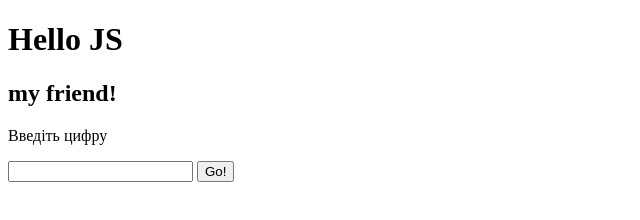
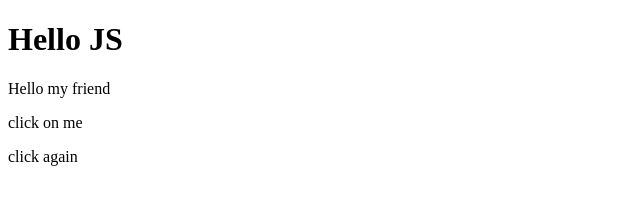
Before and after one commit to TanyaDomaranska14/genius-js-test, a plain HTML site: page index.html in a window 1280 px wide. Shown: the whole page, without its empty margins (0-640 px from the left). Drawn offline with Linux system fonts and the light colour scheme.

Commit message:
Function

```diff
--- a/index.html
+++ b/index.html
@@ -7,11 +7,19 @@
   </head>
   <body>
     <h1>Hello JS</h1>
-    <h2>my friend!</h2>
+    <h2></h2>
     <label>
-      <p>Введіть цифру</p>
-      <input type="number" name="number">
-      <button type="button">Go!</button>
+      <div>
+        <p>Hello my friend</p>
+      </div>
+      <div>
+        <p>click on me</p>
+      </div>
+      <div>
+        <p>click again</p>
+      </div>
+      <!-- <input type="number" name="number">
+      <button type="button">Go!</button> -->
     </label>
     <script src="./js/script.js"></script>
     <script src="./js/scriptOne.js"></script>
--- a/js/scriptOne.js
+++ b/js/scriptOne.js
@@ -44,16 +44,150 @@
 // };
 // showMovie(144);
 
-const addNumber = (number) => {
-    let sum = Number(number) + 10;
-    return console.log(sum);
-}
+// const addNumber = (number) => {
+//     let sum = Number(number) + 10;
+//     return console.log(sum);
+// }
 
-const numberRef = document.querySelector('input[name = "number"]');
+// const numberRef = document.querySelector('input[name = "number"]');
 
-const buttonRef = document.querySelector('button');
+// const buttonRef = document.querySelector('button');
 
-buttonRef.addEventListener('click', () => {
-    addNumber(numberRef.value);
-})
-console.log(numberRef.value);
+// buttonRef.addEventListener('click', () => {
+//     addNumber(numberRef.value);
+// })
+// console.log(numberRef.value);
+
+//! замикання функції
+// function createUrl(domain) {
+//   return function (url) {
+//     return `https://${url}.${domain}`;
+//   };
+// }
+// const comUrl = createUrl("com");
+
+// console.log(comUrl('google'));
+// console.log(comUrl('facebook'));
+
+
+//! this
+// function hello() {
+//     console.log("Hello",this);
+// }
+// hello();
+
+// const user = {
+//     name: "Roman",
+//     sity: 'Ukrainka',
+//     age: 16,
+//     sayHello: hello,
+// }
+
+// user.sayHello()
+
+// function abc() {
+//     console.log(this);
+// }
+// abc();
+
+// document.querySelector('p').onclick = abc;
+
+//!зміна кольору при кліку на div
+// function changeColor() {
+//     console.log(this);
+//     this.style.background = "green";
+//     this.style.color = "white";
+// }
+// document.querySelector('div').onclick = changeColor;
+
+//!зміна кольору при кліку, але обирає всі div через selectSelectorAll
+// function changeColor() {
+//     console.log(this);
+//     this.style.background = "green";
+//     this.style.color = "white";
+// }
+// let user = document.querySelectorAll('div');
+
+// user.forEach(function (element) {
+//     element.onclick = changeColor;
+// });
+
+//! в "стрілці" немає this, тобто потрібно використовувати this тільки у function
+// const showList = () => {
+//     console.log(this);
+// }
+// showList();
+
+// const list = {
+//     names: ["Ann", "Tanya", "Nata", "SErgiy"],
+//     showList: showList,
+// }
+// list.showList();
+
+//! як використовувати bind
+// function hello() {
+//     console.log(this);
+// }
+
+// const user = {
+//     name: "Tanya",
+//     age: 18,
+//     hello: hello,
+//     sayHelloWindow: hello.bind(window),
+//     info: function (city) {
+//         console.log(`Name is ${this.name}`);
+//         console.log(`Age is ${this.age}`);
+//         console.log(`City is ${city}`);
+//     }
+// }
+// // user.info();
+
+// const Ann = {
+//     name: "Ann",
+//     age: 25,
+// }
+// user.info.bind(Ann)('Kyiv');
+
+// const Nata = {
+//   name: "Nata",
+//   age: 35,
+// };
+// user.info.bind(Nata,'Ukrainka')();
+
+//! метод call
+// const userInfo = {
+//     name: "name",
+//     age: 33,
+//     logInfo: function (job) {
+//         console.group(`${name} info:`);
+//         console.log(`Name is: ${this.name}`);
+//         console.log(`Age is: ${this.age}`);
+//         console.log(`Job is: ${job}`);
+//         console.groupEnd();
+//     },
+// };
+// const Ivan = {
+//     name: "Ivan",
+//     age:45,
+// };
+
+// userInfo.logInfo.call(Ivan, 'developer');
+
+//!apply
+// const userInfo = {
+//     name: "name",
+//     age: 33,
+//     logInfo: function (job,city) {
+//         console.group(`${name} info:`);
+//         console.log(`Name is: ${this.name}`);
+//         console.log(`Age is: ${this.age}`);
+//         console.log(`Job is: ${job}`);
+//         console.log(`Sity is: ${city}`);
+//         console.groupEnd();
+//     },
+// };
+// const Ivan = {
+//     name: "Ivan",
+//     age:45,
+// };
+// userInfo.logInfo.apply(Ivan, ["developer", "Kyiv"]);
```
